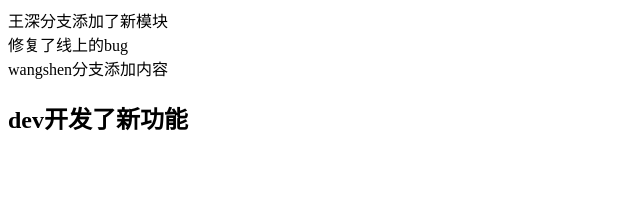
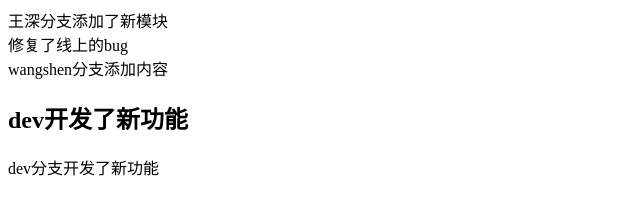
Before and after one commit to Jasonwang911/newGitRes, a plain HTML site: page index.html in a window 1280 px wide. Shown: the whole page, without its empty margins (0-640 px from the left). Drawn offline with Linux system fonts and the light colour scheme.

Commit message:
dev分支添加了新呢绒

```diff
--- a/index.html
+++ b/index.html
@@ -11,5 +11,6 @@
     <div>修复了线上的bug</div>
     <div>wangshen分支添加内容</div>
     <h2>dev开发了新功能</h2>
+    <div>dev分支开发了新功能</div>
 </body>
 </html>
```
